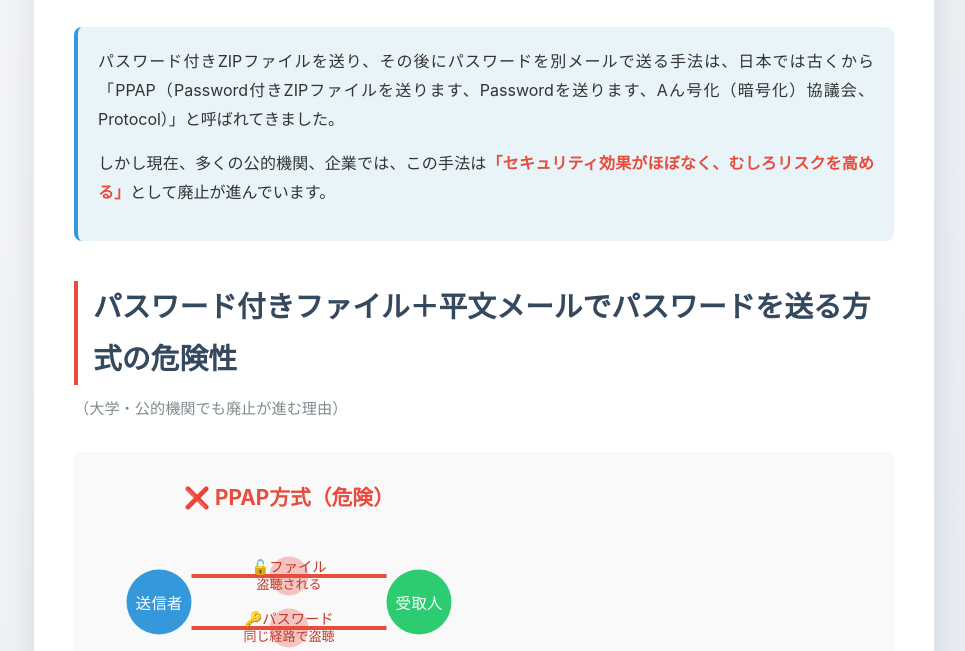
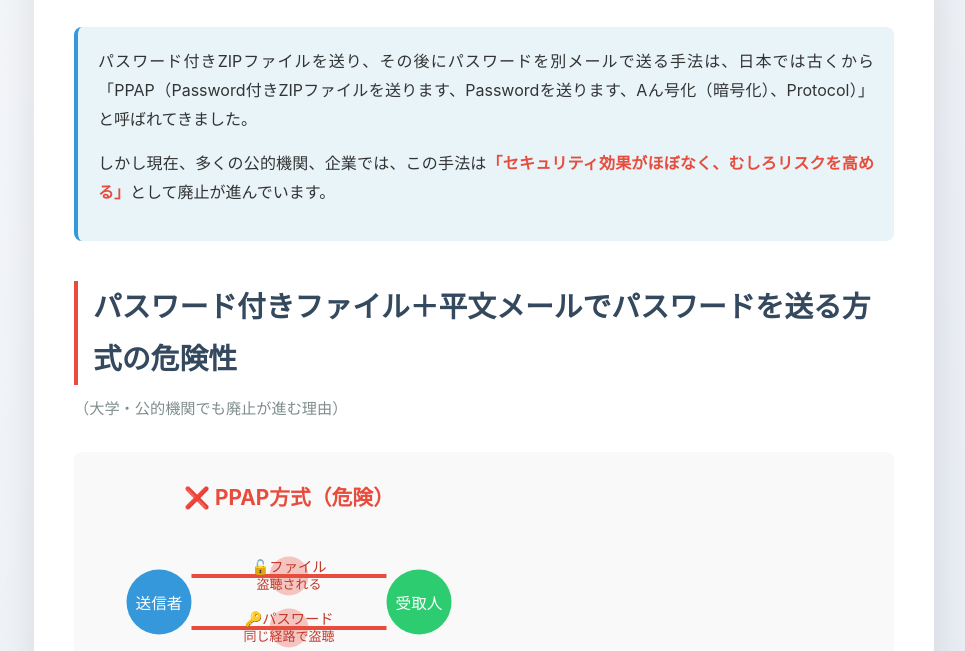
Before and after one commit to HosokawaKenchi/webcrypto-exchange-kh, a plain HTML site: page description.html in a window 1280 px wide. Shown: the part 149-800 px from the top of the page, without its empty margins (156-1121 px from the left). Drawn offline with Linux system fonts and the light colour scheme.

Commit message:
description

```diff
--- a/description.html
+++ b/description.html
@@ -167,7 +167,7 @@
         <h1>メール添付ファイルの安全な暗号化方法</h1>
 
         <div class="intro">
-            <p>パスワード付きZIPファイルを送り、その後にパスワードを別メールで送る手法は、日本では古くから「PPAP（Password付きZIPファイルを送ります、Passwordを送ります、Aん号化（暗号化）協議会、Protocol）」と呼ばれてきました。</p>
+            <p>パスワード付きZIPファイルを送り、その後にパスワードを別メールで送る手法は、日本では古くから「PPAP（Password付きZIPファイルを送ります、Passwordを送ります、Aん号化（暗号化）、Protocol）」と呼ばれてきました。</p>
             <p>しかし現在、多くの公的機関、企業では、この手法は<strong>「セキュリティ効果がほぼなく、むしろリスクを高める」</strong>として廃止が進んでいます。</p>
         </div>
 
```
Also changed, not shown: index.html (+1 -1 lines), 2 other files.
